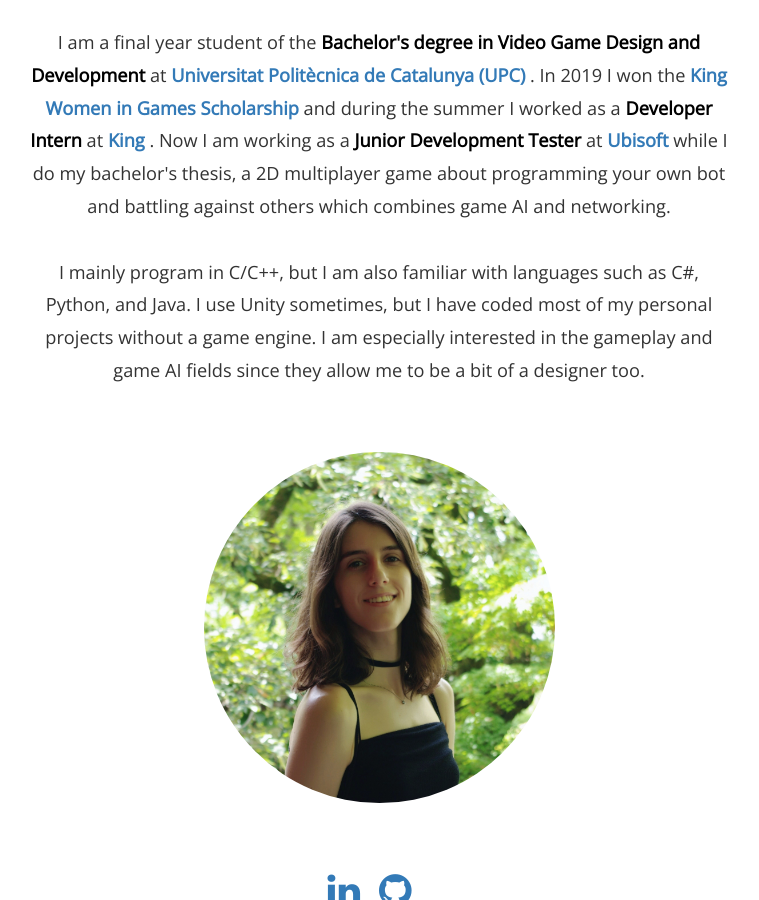
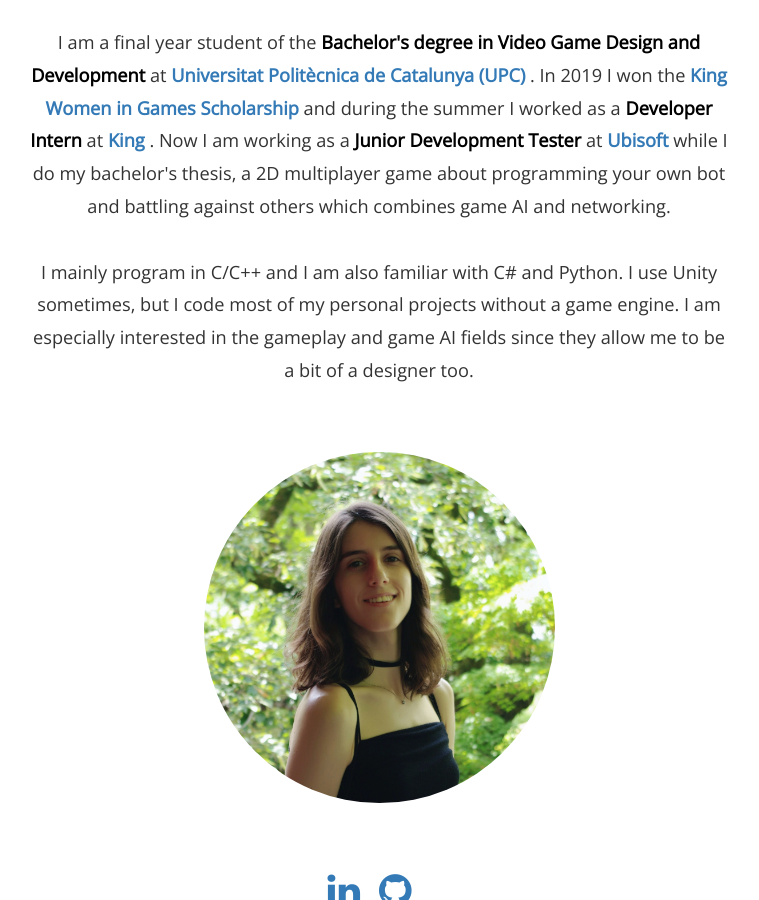
Before and after one commit to Sandruski/sandruski.github.io, a Jekyll site: the page built from _posts/2018-12-16-byte.md, in a window 1280 px wide and 900 px high, scrolled down 466 px. Shown: the whole window, without its empty margins (261-1020 px from the left). Built offline with Jekyll 4.4.1, drawn with Linux system fonts in a browser that asks for light colours; nearby versions of some CDN libraries.

Commit message:
About programming languages

```diff
--- a/_data/about.yml
+++ b/_data/about.yml
@@ -1,6 +1,6 @@
 ---
 intro: I am a game programmer and a gamer. I started playing video games when I was a kid, so they have been a huge part of my past. As I grew older I joined the video games industry, aiming to create experiences that would touch the future of other people like me. I have a lot of fun doing what I do because every day is a new challenge and I am constantly pushing my creativity!
-outro: I mainly program in C/C++, but I am also familiar with languages such as C#, Python, and Java. I use Unity sometimes, but I have coded most of my personal projects without a game engine. I am especially interested in the gameplay and game AI fields since they allow me to be a bit of a designer too.
+outro: I mainly program in C/C++ and I am also familiar with C# and Python. I use Unity sometimes, but I code most of my personal projects without a game engine. I am especially interested in the gameplay and game AI fields since they allow me to be a bit of a designer too.
 featured_image: '/img/Sandra.JPG'
 
 university_intro: I am a final year student of the
```
